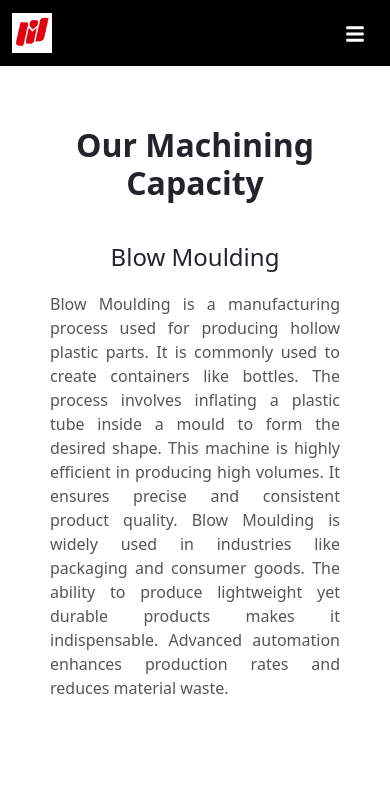
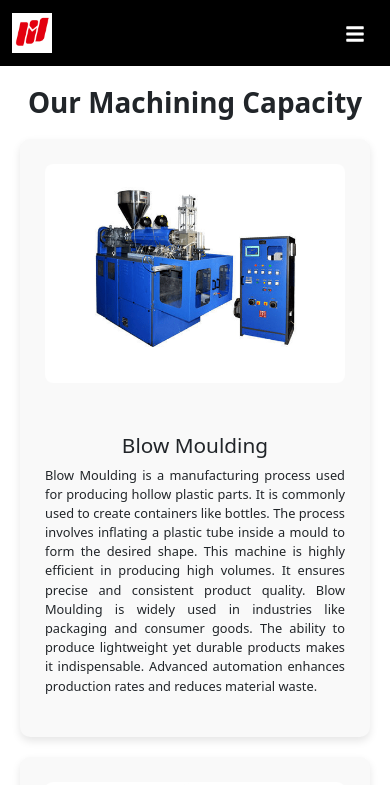
Before and after one commit to Shivansh-Raheja/Magnum-Polymers, a React (Create React App) app: page /capabilities in a window 390 px wide. Shown: the top 785 px of the page. Built offline with nearby package versions, Linux system fonts and the light colour scheme.

Commit message:
more responsive

```diff
--- a/src/Pages/OurMachiningCapacity.css
+++ b/src/Pages/OurMachiningCapacity.css
@@ -7,76 +7,131 @@
     display: flex;
     justify-content: center;
     align-items: center;
-    margin: 20px 0; /* Reduced the gap between machines */
-    /* Smooth transition for transform and opacity */
-   /* Initially hidden for animation */
-    /* Starting position of the item (slightly below) */
+    margin: 20px 0;
+    opacity: 0;
+    transform: translateX(-100px);
+    transition: all 0.5s ease-in-out;
+  }
+
+  .machining-item.right {
+    transform: translateX(100px);
   }
 
   .machining-item.visible {
-    opacity: 1; /* Visible when in view */
-    transform: translateY(0); /* Final position */
+    opacity: 1;
+    transform: translateX(0);
   }
 
-  .machining-item img {
+  .machining-content {
+    display: flex;
+    align-items: center;
+    background-color: #f9f9f9;
+    padding: 20px;
+    border-radius: 10px;
+    box-shadow: 0 4px 8px rgba(0, 0, 0, 0.1);
+    flex-direction: row;
+    gap: 20px; /* Added gap for spacing between image and text */
+  }
+
+  .machining-item.right .machining-content {
+    flex-direction: row-reverse;
+  }
+
+  .machining-image {
+    flex: 1;
+    padding: 10px;
+  }
+
+  .machining-image img {
     max-width: 100%;
     height: auto;
-    border-radius: 10px;
-    transition: transform 0.3s ease; /* Smooth transition for image scaling */
+    border-radius: 8px; /* Rounded edges for images */
   }
 
-  .machining-item .machining-image {
+  .machining-text {
     flex: 1;
-    padding: 20px;
+    padding: 10px;
+    text-align: left;
+    position: relative;
   }
 
-  .machining-item .machining-text {
-    flex: 1;
-    padding: 20px;
+  .machining-text h2,
+  .machining-text p {
+    opacity: 0;
+    transform: translateY(20px);
+    transition: opacity 0.5s ease-in-out, transform 0.5s ease-in-out;
   }
 
-  .machining-item.left .machining-image {
-    order: 1;
+  .machining-item.visible .machining-text h2 {
+    opacity: 1;
+    transform: translateY(0);
+    transition-delay: 0.2s;
   }
 
-  .machining-item.right .machining-text {
-    order: 1;
+  .machining-item.visible .machining-text p {
+    opacity: 1;
+    transform: translateY(0);
+    transition-delay: 0.4s;
   }
 
-  .machining-item h2 {
-    font-size: 24px;
-    margin-bottom: 10px;
-  }
+  @media (max-width: 1024px) {
+    .machining-content {
+      gap: 15px;
+    }
 
-  .machining-item p {
-    font-size: 16px;
-    color: #555;
-    text-align: left; /* Default alignment */
-  }
+    .machining-text {
+      padding: 15px;
+      text-align: center; /* Center text for medium screens */
+    }
 
-  .machining-container h1 {
-    font-size: 32px;
-    margin-top: 40px;
+    .machining-text h2 {
+      font-size: 1.8rem; /* Adjust heading size */
+    }
+
+    .machining-text p {
+      font-size: 1rem; /* Adjust paragraph size */
+    }
   }
 
   @media (max-width: 768px) {
-    .machining-item {
+    .machining-content {
       flex-direction: column;
       text-align: center;
     }
 
-    .machining-item img {
-      max-width: 100%;
+    .machining-item.right .machining-content {
+      flex-direction: column;
+    }
+
+    .machining-image {
       margin-bottom: 20px;
     }
 
-    .machining-item .machining-text p {
+    .machining-text {
       padding: 10px;
-      text-align: justify; /* Justified text for better paragraph alignment on smaller screens */
+    }
+
+    .machining-text h2 {
+      font-size: 1.5rem; /* Smaller heading for mobile */
+    }
+
+    .machining-text p {
+      font-size: 0.9rem; /* Smaller paragraph text for mobile */
+      text-align: justify;
     }
   }
 
-  /* Hover effect for images */
-  .machining-item img:hover {
-    transform: scale(1.05); /* Slightly zoom the image on hover */
+  @media (max-width: 480px) {
+    .machining-content {
+      padding: 15px;
+      gap: 10px;
+    }
+
+    .machining-text h2 {
+      font-size: 1.3rem; /* Even smaller heading for very small screens */
+    }
+
+    .machining-text p {
+      font-size: 0.8rem; /* Compact paragraph text for small screens */
+    }
   }
--- a/src/Pages/OurMachiningCapacity.js
+++ b/src/Pages/OurMachiningCapacity.js
@@ -1,4 +1,4 @@
-import React from "react";
+import React, { useEffect, useState } from "react";
 import "./OurMachiningCapacity.css";
 
 const machines = [
@@ -40,14 +40,37 @@ const machines = [
 ];
 
 const OurMachiningCapacity = () => {
+    const [visibleIndexes, setVisibleIndexes] = useState([]);
+
+    const handleScroll = () => {
+      const items = document.querySelectorAll(".machining-item");
+      items.forEach((item, index) => {
+        const rect = item.getBoundingClientRect();
+        if (rect.top <= window.innerHeight - 100) {
+          setVisibleIndexes((prev) =>
+            prev.includes(index) ? prev : [...prev, index]
+          );
+        }
+      });
+    };
+
+    useEffect(() => {
+      window.addEventListener("scroll", handleScroll);
+      handleScroll(); // Trigger on mount
+      return () => window.removeEventListener("scroll", handleScroll);
+    }, []);
+
     return (
       <div className="machining-container">
-      <h1 style={{fontWeight:'bold'}}>Our Machining Capacity</h1>
+        <h1 style={{ fontWeight: "bold" }}>Our Machining Capacity</h1>
         {machines.map((machine, index) => (
           <div
             key={index}
-          className={`machining-item ${index % 2 === 0 ? "left" : "right"}`}
+            className={`machining-item ${index % 2 === 0 ? "left" : "right"} ${
+              visibleIndexes.includes(index) ? "visible" : ""
+            }`}
           >
+            <div className="machining-content">
               <div className="machining-image">
                 <img src={machine.image} alt={machine.name} />
               </div>
@@ -56,6 +79,7 @@ const OurMachiningCapacity = () => {
                 <p>{machine.description}</p>
               </div>
             </div>
+          </div>
         ))}
       </div>
     );
```
Lines whose indentation alone changed are shown as unchanged.
